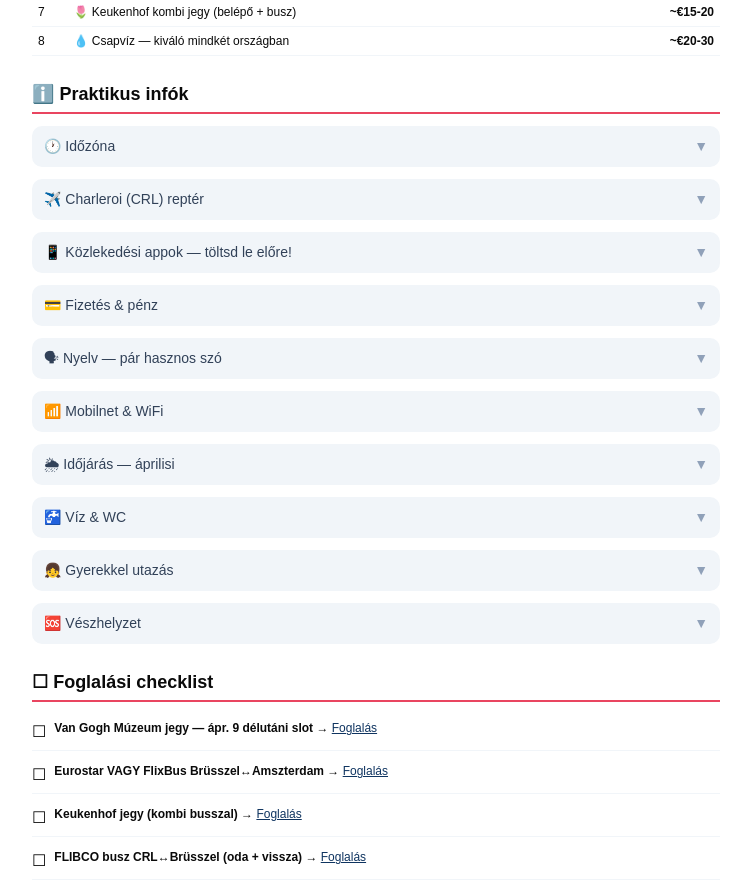
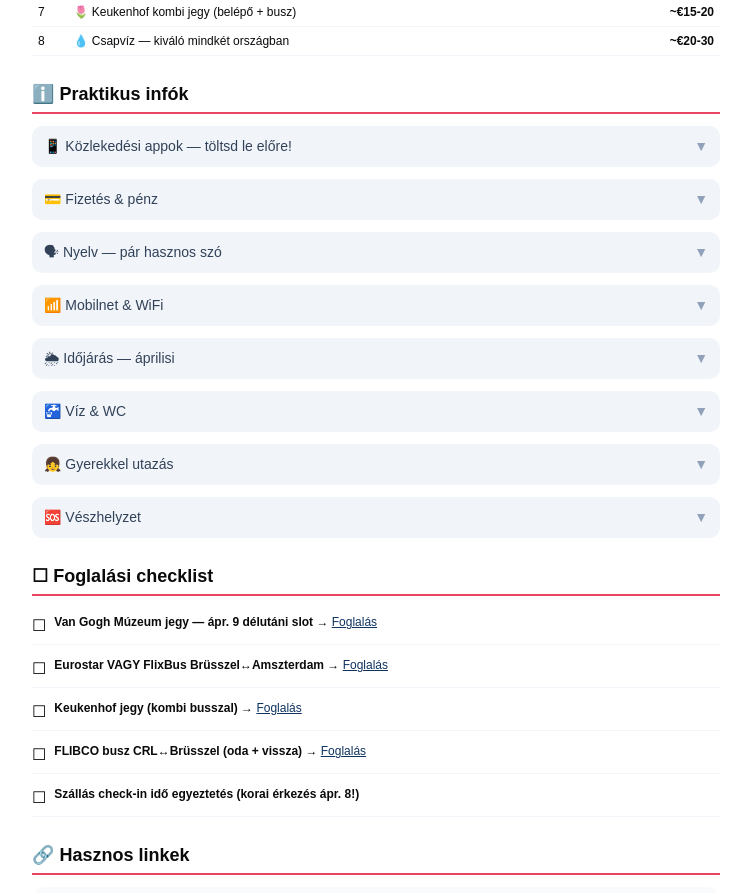
Before and after one commit to JZsolt/traveler, a React (Vite) app: page /trip/brusszel-2026 in a window 1280 px wide. Shown: the part 4980-5873 px from the top of the page, without its empty margins (264-1015 px from the left). Built offline with nearby package versions, Linux system fonts and the light colour scheme.

Commit message:
Remove timezone and airport info — already known
Co-Authored-By: Claude Opus 4.6 (1M context) <noreply@anthropic.com>

```diff
--- a/src/data/trips.js
+++ b/src/data/trips.js
@@ -57,24 +57,6 @@ export const trips = [
       { tip: "💧 Csapvíz — kiváló mindkét országban", saving: "~€20-30" }
     ],
     practicalInfo: [
-      {
-        title: "🕐 Időzóna",
-        items: [
-          "Románia → Belgium/Hollandia: -1 óra (CET, közép-európai idő)",
-          "Ha 06:10-kor landoltok Charleroi-ban, Romániában 07:10 van — az órátokat állítsátok át!",
-          "Az iPhone/Android automatikusan átáll ha be van kapcsolva az automatikus időzóna"
-        ]
-      },
-      {
-        title: "✈️ Charleroi (CRL) reptér",
-        items: [
-          "Kicsi, egyszerű reptér — gyorsan ki- és bejuttok, nincs bonyolult terminál",
-          "Érkezéskor: poggyász gyorsan jön, a FLIBCO busz közvetlenül a kijáratnál indul",
-          "Visszaútnál: 1.5 óra elég a check-in + security-re (kicsi a reptér)",
-          "Nincs érdemi duty-free vagy bolt — ne számítsatok reptéri vásárlásra",
-          "WC a security után ingyenes — a gate-nél van automata ha kell víz/kávé"
-        ]
-      },
       {
         title: "📱 Közlekedési appok — töltsd le előre!",
         items: [
```
